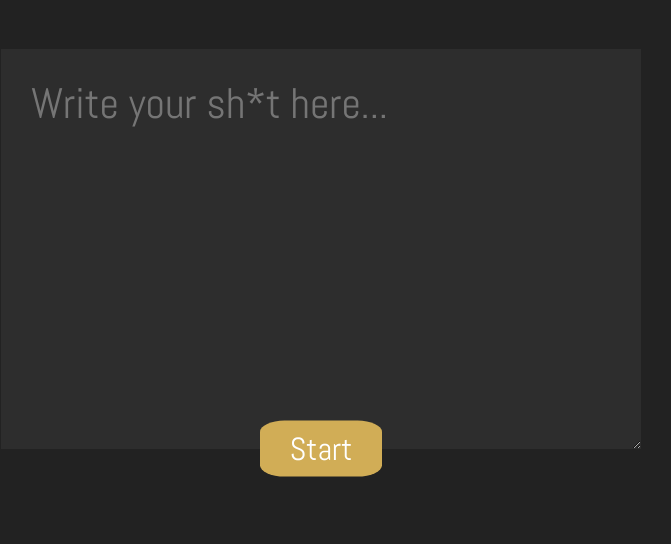
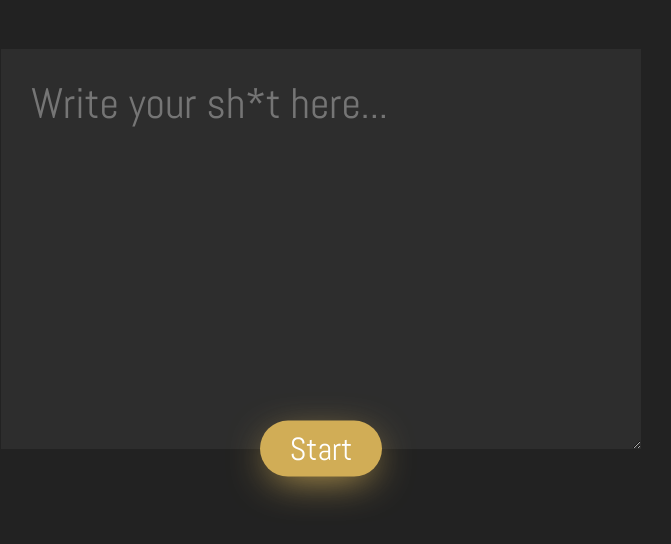
Before and after one commit to johnpaulada/readrr, a website: page index.html in a window 1280 px wide. Shown: the part 250-794 px from the top of the page, without its empty margins (319-990 px from the left). Drawn offline with nearby package versions, Linux system fonts and the light colour scheme.

Commit message:
Added box shadow to button

```diff
--- a/main.css
+++ b/main.css
@@ -37,12 +37,13 @@
     padding: 10px 30px;
     font-size: 24pt;
     border: none;
-    border-radius: 20%;
+    border-radius: 500px;
     background-color: #D1AD56;
     color: white;
     font-family: var(--abel-font);
     transform: translateY(-50%);
     cursor: pointer;
+    box-shadow: 0 10px 40px -10px #D1AD56
 }
 
 .main-container__display {
```
Also changed, not shown: 1 other file.
